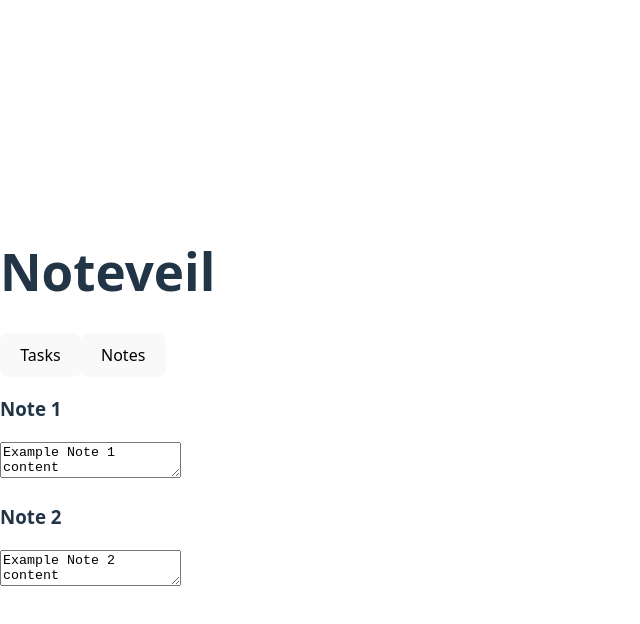
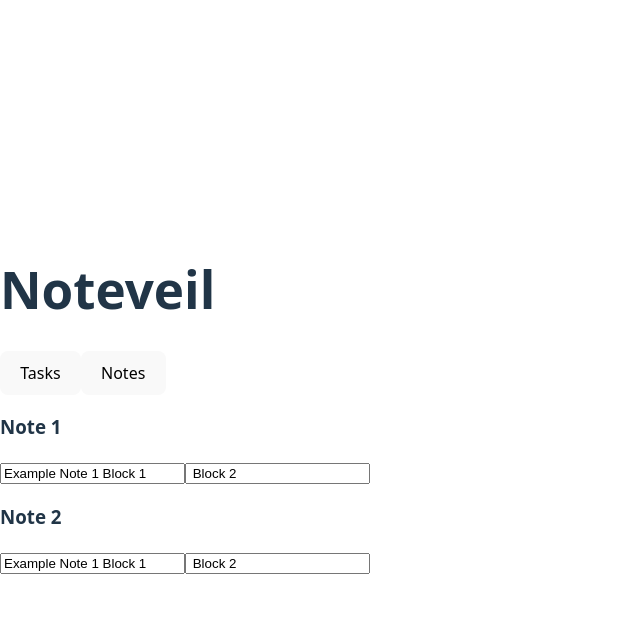
Before and after one commit to HShrigma/noteveil, a React (Vite) app: page / in a window 1280 px wide. Both pictures are taken after a click on the button "Notes". Shown: the top 624 px of the page, without its empty margins (0-640 px from the left). Built offline with nearby package versions, Linux system fonts and the light colour scheme.

Commit message:
feat(Notes): implement multi-block note rendering
- Change NoteBlock from textarea to input for single-line blocks
- Add content parsing in Note component to split by newlines
- Render multiple NoteBlock components for each content line
- Update example notes with multi-block content using newlines

```diff
--- a/src/view/notes/Note.tsx
+++ b/src/view/notes/Note.tsx
@@ -6,11 +6,11 @@ interface NoteProps {
 };
 
 export const Note = ({ title, content }: NoteProps) => {
-
+    let blocks = content.split('\n');
     return (
         <div>
             <h3>{title}</h3>
-            <NoteBlock content={content}/>
+            {blocks.map(block => <NoteBlock content={block}/>)}
         </div>
     );
 }
--- a/src/view/notes/NoteBlock.tsx
+++ b/src/view/notes/NoteBlock.tsx
@@ -3,7 +3,7 @@ interface NoteBlockProps {
 };
 export const NoteBlock = ({ content }: NoteBlockProps) => {
 
-    return (<textarea
+    return (<input
         name='noteBody'
         placeholder={'Add note here...'}
         value={content}
--- a/src/view/notes/NotesHolder.tsx
+++ b/src/view/notes/NotesHolder.tsx
@@ -4,8 +4,8 @@ import Note from "./Note";
 export const NotesHolder = () => {
     // Temp notes
     const tempNotes = [
-        {title:"Note 1", content: "Example Note 1 content"},
-        {title:"Note 2", content: "Example Note 2 content"},
+        {title:"Note 1", content: "Example Note 1 Block 1\n Block 2"},
+        {title:"Note 2", content: "Example Note 1 Block 1\n Block 2"},
     ];
     const [notes, setNotes] = useState(tempNotes);
     return (
```
